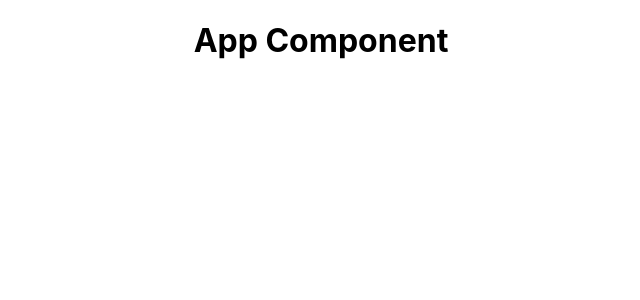
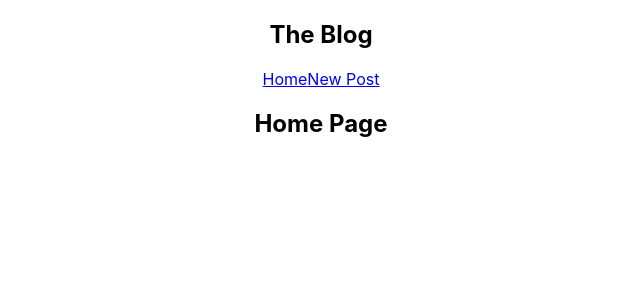
Before and after one commit to Frederic-S/my-blog, a React (Create React App) app: page / in a window 1280 px wide. Shown: the top 300 px of the page, without its empty margins (319-959 px from the left). Built offline with nearby package versions, Linux system fonts and the light colour scheme.

Commit message:
third commit

```diff
--- a/src/App.js
+++ b/src/App.js
@@ -1,10 +1,13 @@
 import './App.css'
+import Navbar from './Navbar'
+import Home from './Home'
 
 function App() {
     return (
         <div className='App'>
+            <Navbar />
             <div className='content'>
-                <h1>App Component</h1>
+                <Home />
             </div>
         </div>
     )
--- /dev/null
+++ b/src/Home.js
@@ -0,0 +1,9 @@
+const Home = () => {
+    return (
+        <div className='home'>
+            <h2>Home Page</h2>
+        </div>
+    )
+}
+
+export default Home
--- /dev/null
+++ b/src/Navbar.js
@@ -0,0 +1,13 @@
+const Navbar = () => {
+    return (
+        <nav className='navbar'>
+            <h1>The Blog</h1>
+            <div className='links'>
+                <a href='/'>Home</a>
+                <a href='/create'>New Post</a>
+            </div>
+        </nav>
+    )
+}
+
+export default Navbar
```
Also changed, not shown: 1 other file (tests, documents, lock files or other folders).
